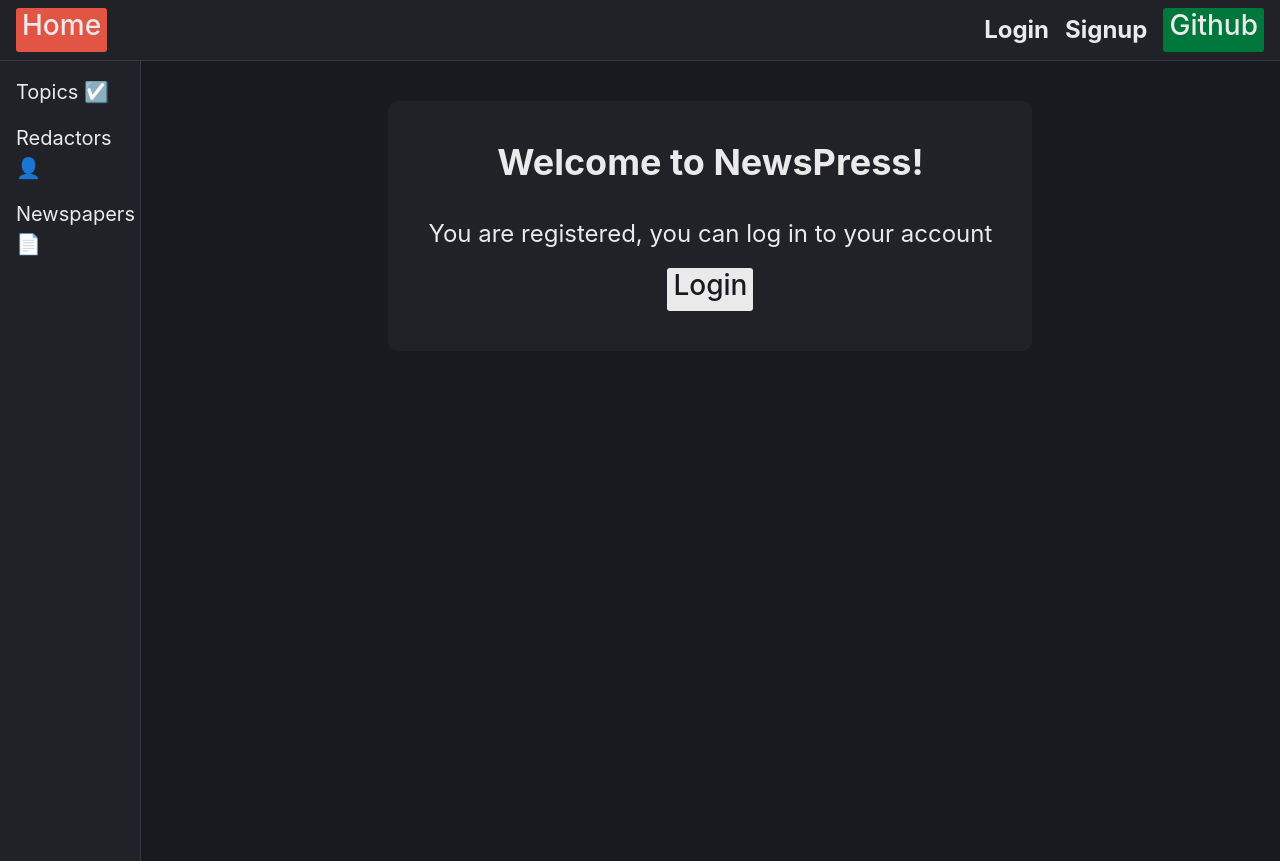
After one commit to DaniilHinzburh/Newspaper-Agency, a Django app: page /after_register/ in a window 1280 px wide. The commit adds this page. Run offline with Django 5.2, Linux system fonts and the light colour scheme.

Commit message:
added the ability to register for a new user

```diff
--- a/catalog/forms.py
+++ b/catalog/forms.py
@@ -1,7 +1,5 @@
 from django import forms
-from django.contrib.auth import get_user_model
 from django.contrib.auth.forms import UserCreationForm
-from django.core.exceptions import ValidationError
 from catalog.models import Topic, Redactor, Newspaper
 
 
@@ -15,7 +13,7 @@ class NewspaperForm(forms.ModelForm):
         model = Newspaper
         fields = "__all__"
         widgets = {
-            'pub_date': forms.DateInput(attrs={'type': 'date'}),
+            "pub_date": forms.DateInput(attrs={"type": "date"}),
         }
 
 
--- a/catalog/urls.py
+++ b/catalog/urls.py
@@ -1,31 +1,18 @@
-"""
-URL configuration for newspaper_agency project.
 
-The `urlpatterns` list routes URLs to views. For more information please see:
-    https://docs.newspaper_agency.com/en/5.0/topics/http/urls/
-Examples:
-Function views
-    1. Add an import:  from my_app import views
-    2. Add a URL to urlpatterns:  path('', views.home, name='home')
-Class-based views
-    1. Add an import:  from other_app.views import Home
-    2. Add a URL to urlpatterns:  path('', Home.as_view(), name='home')
-Including another URLconf
-    1. Import the include() function: from django.urls import include, path
-    2. Add a URL to urlpatterns:  path('blog/', include('blog.urls'))
-"""
 from django.contrib import admin
 from django.urls import path, include
 from django.conf import settings
 from django.conf.urls.static import static
 
-from catalog.views import IndexView, TopicListView, TopicCreateView, TopicUpdateView, TopicDeleteView, RedactorDeleteView, \
+from catalog.views import IndexView, TopicListView, TopicCreateView, TopicUpdateView, TopicDeleteView, \
+    RedactorDeleteView, \
     RedactorUpdateView, RedactorCreateView, RedactorListView, NewspaperListView, NewspaperCreateView, \
-    NewspaperUpdateView, NewspaperDeleteView, RedactorDetailView, NewspaperDetailView
+    NewspaperUpdateView, NewspaperDeleteView, RedactorDetailView, NewspaperDetailView, AfterRegisterView
 
 app_name = "catalog"
 urlpatterns = [
     path("", IndexView.as_view(), name="index"),
+    path("after_register/", AfterRegisterView.as_view(), name="after-register"),
     path("topics/", TopicListView.as_view(), name="topic-list"),
     path("topics/create/", TopicCreateView.as_view(), name="topic-create"),
     path(
--- a/catalog/views.py
+++ b/catalog/views.py
@@ -5,6 +5,17 @@ from django.contrib.auth.mixins import LoginRequiredMixin
 from .forms import NewspaperForm, RedactorCreationForm, TopicSearchForm, RedactorSearchForm, NewspaperSearchForm, \
     RedactorUpdateForm
 from .models import Redactor, Topic, Newspaper
+
+
+class RegisterView(generic.CreateView):
+    model = Redactor
+    form_class = RedactorCreationForm
+    success_url = reverse_lazy("catalog:after-register")
+    template_name = "registration/register.html"
+
+
+class AfterRegisterView(TemplateView):
+    template_name = "catalog/after_register.html"
 
 
 class IndexView(TemplateView):
--- a/newspaper_agency/urls.py
+++ b/newspaper_agency/urls.py
@@ -16,10 +16,12 @@ Including another URLconf
 """
 from django.contrib import admin
 from django.urls import path, include
+from catalog.views import RegisterView
 
 urlpatterns = [
     path('admin/', admin.site.urls),
     path("", include("catalog.urls", namespace="catalog")),
     path("accounts/", include("django.contrib.auth.urls")),
+    path('accounts/register/', RegisterView.as_view(), name='register'),
     path("__debug__/", include("debug_toolbar.urls")),
 ]
--- a/static/css/styles.css
+++ b/static/css/styles.css
@@ -43,7 +43,7 @@ body {
 .div_el_sidebar {
     color: rgb(234, 234, 235);
     text-decoration: none;
-    margin: 0 3vh;
+    margin-right: 1vh;
 }
 
 
--- /dev/null
+++ b/templates/catalog/after_register.html
@@ -0,0 +1,17 @@
+{% extends "base.html" %}
+{% block content %}
+  <div class="text_div">
+    <h3 class="text_base" style="text-align: center; font-size: 36px"><b>Welcome to NewsPress!</b></h3>
+    <br>
+
+    <p class="text_base">You are registered, you can log in to your account</p>
+    <div class="div_center">
+      <button class="button_base">
+        <a href="{% url 'login' %}">
+          <h3>Login</h3>
+        </a>
+      </button>
+    </div>
+  </div>
+
+{% endblock %}
--- a/templates/includes/sidebar_dock.html
+++ b/templates/includes/sidebar_dock.html
@@ -18,11 +18,15 @@
       </div>
     {% else %}
       <div class="div_el_sidebar">
-        <a href="{% url 'login' %}?next={{ request.path }}"  class="a_white">
+        <a href="{% url 'login' %}?next={{ request.path }}" class="a_white">
           <b class="sidebar_doc_text">Login</b>
         </a>
       </div>
-
+      <div class="div_el_sidebar">
+        <a href="{% url 'register' %}" class="a_white">
+          <b class="sidebar_doc_text">Signup</b>
+        </a>
+      </div>
     {% endif %}
 
     <button class="button_git">
```
Also changed, not shown: templates/registration/register.html (added, +14 -0 lines), templates/registration/login.html (indentation only).
